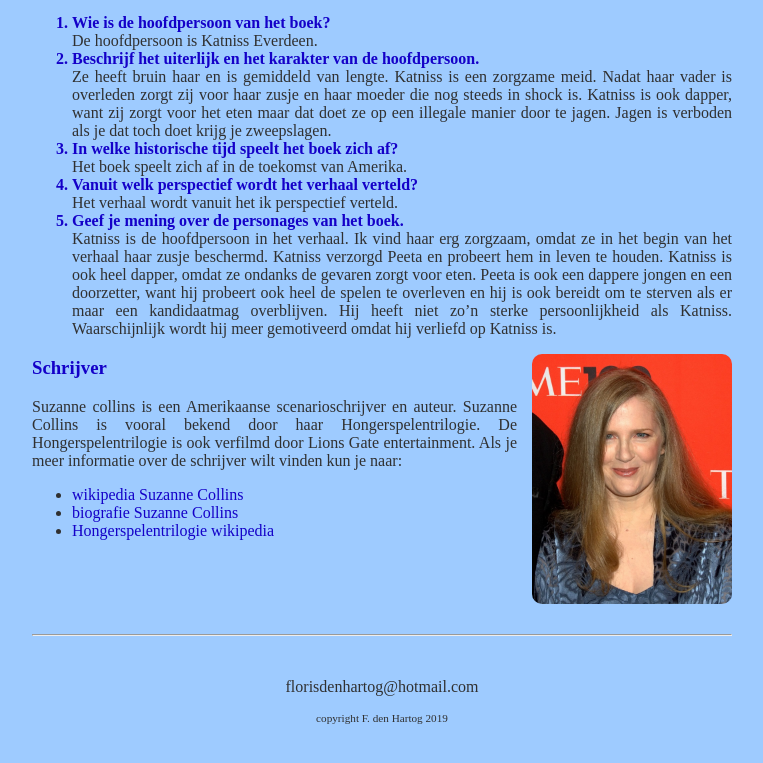
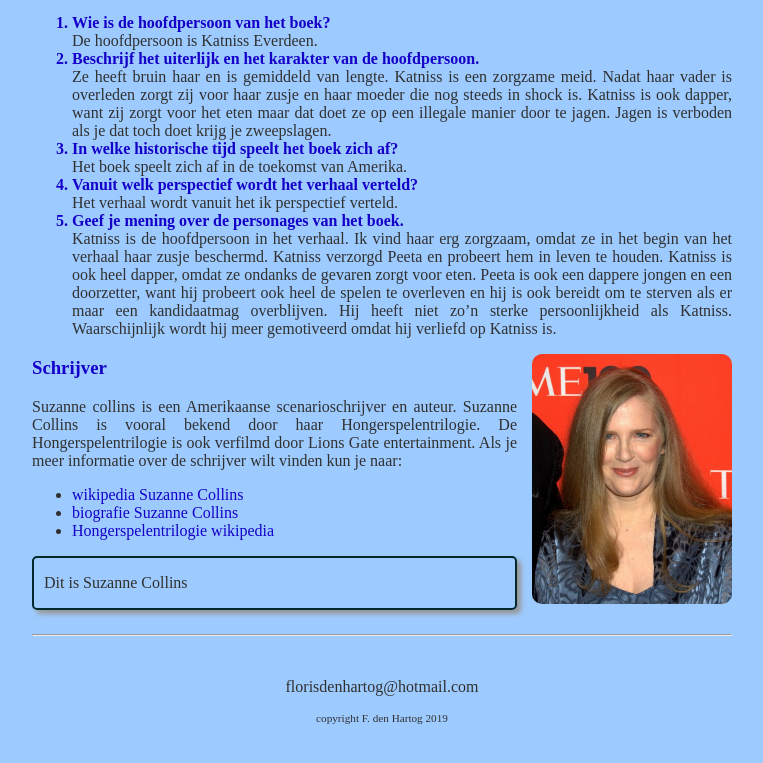
Before and after one commit to florisdenhartog/florisdenhartog.github.io, a plain HTML site: page boekverslag.1.html in a window 1280 px wide. Shown: the part 1108-1871 px from the top of the page, without its empty margins (258-1021 px from the left). Drawn offline with Linux system fonts and the light colour scheme; a web font is replaced by a local one.

Commit message:
wijziging 7

```diff
--- a/boekverslag.1.html
+++ b/boekverslag.1.html
@@ -92,6 +92,10 @@
                     <li><a href="https://www.biography.com/writer/suzanne-collins" class="kopje4">biografie Suzanne Collins</a></li>
                     <li><a href="https://en.wikipedia.org/wiki/The_Hunger_Games" class="kopje4">Hongerspelentrilogie wikipedia</a></li>
                 </ul>
+
+                <div class="tekstblokje">
+                <p>Dit is Suzanne Collins</p>
+                </div>
             </article>
 
             <footer>
--- a/style.css
+++ b/style.css
@@ -60,6 +60,17 @@ a {
 
 a:hover {
     text-decoration: underline;
+}
+
+.tekstblokje {
+    float:middle;
+    overflow:hidden;
+    border:2px solid rgb(0,40,45);
+    padding-left:10px;
+    margin-top:10px;
+    margin-right:20px;
+    box-shadow:4px 4px 5px rgb(150,150,150);
+    border-radius:5px;
 }
 
 /* navigatiebalk */
```
Also changed, not shown: boekverslag.2.html (+4 -0 lines), boekverslag.3.html (+4 -0 lines), boekverslag.4.html (+4 -0 lines), boekverslag.5.html (+3 -0 lines).
